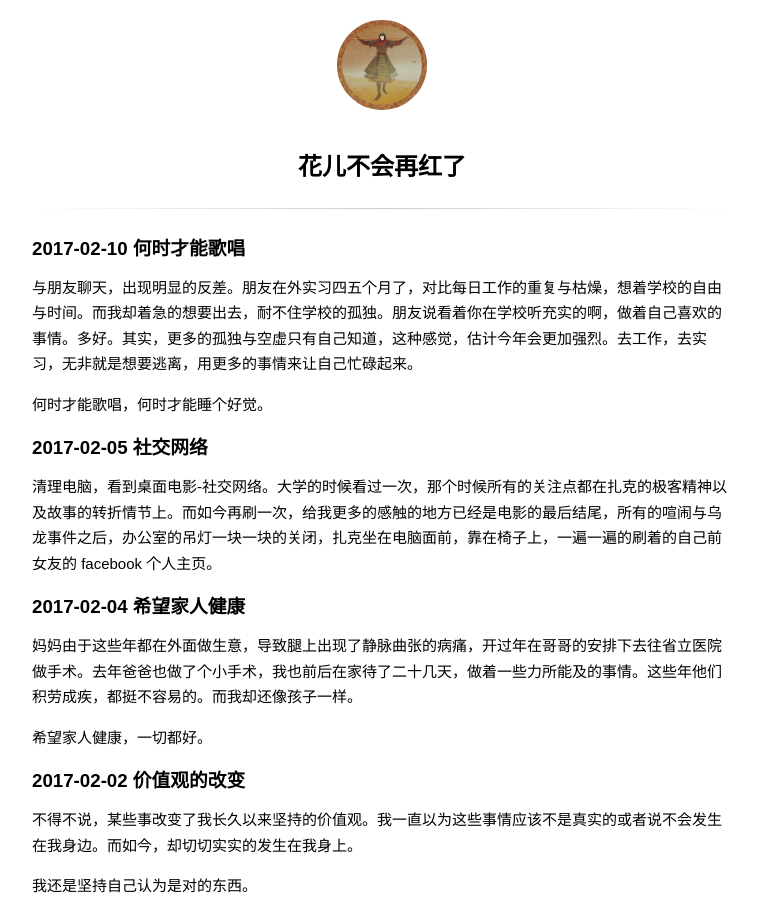
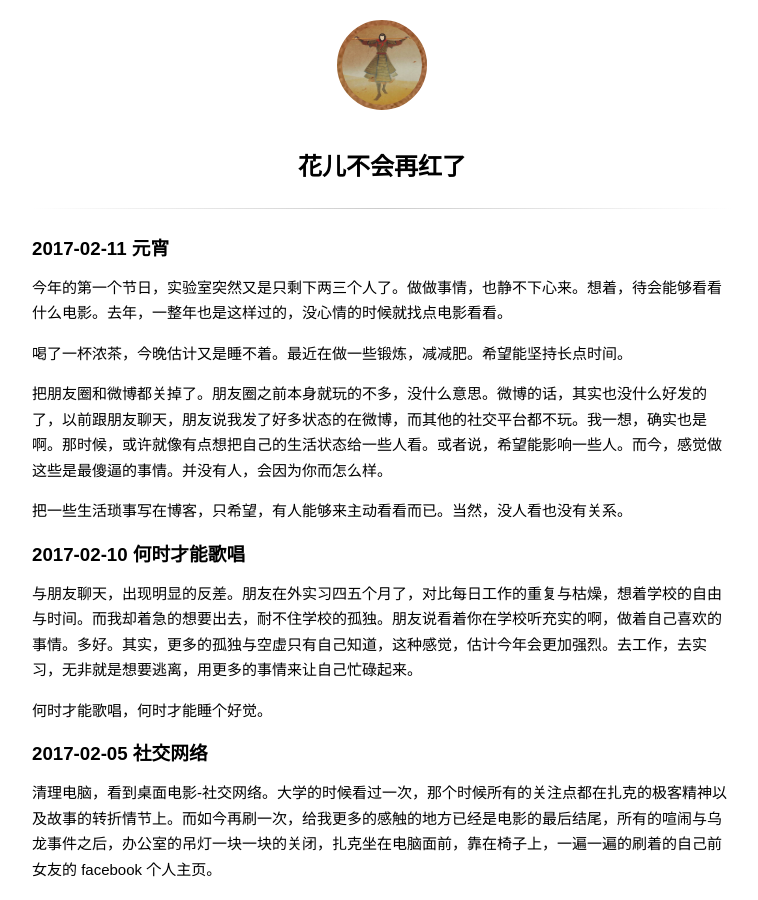
Before and after one commit to wuchangfeng/wuchangfeng.github.io, a Jekyll site: the page built from diary.md, in a window 1280 px wide and 900 px high. Shown: the whole window, without its empty margins (258-1016 px from the left). Built offline with Jekyll 4.4.1, drawn with Linux system fonts in a browser that asks for light colours; some web fonts are replaced; comment, search, counter and statistics services are not loaded.

```diff
--- a/diary.md
+++ b/diary.md
@@ -1,6 +1,16 @@
 ---
 title: 花儿不会再红了
 ---
+
+### 2017-02-11 元宵
+
+今年的第一个节日，实验室突然又是只剩下两三个人了。做做事情，也静不下心来。想着，待会能够看看什么电影。去年，一整年也是这样过的，没心情的时候就找点电影看看。
+
+喝了一杯浓茶，今晚估计又是睡不着。最近在做一些锻炼，减减肥。希望能坚持长点时间。
+
+把朋友圈和微博都关掉了。朋友圈之前本身就玩的不多，没什么意思。微博的话，其实也没什么好发的了，以前跟朋友聊天，朋友说我发了好多状态的在微博，而其他的社交平台都不玩。我一想，确实也是啊。那时候，或许就像有点想把自己的生活状态给一些人看。或者说，希望能影响一些人。而今，感觉做这些是最傻逼的事情。并没有人，会因为你而怎么样。
+
+把一些生活琐事写在博客，只希望，有人能够来主动看看而已。当然，没人看也没有关系。
 
 ### 2017-02-10 何时才能歌唱
 
```
Also changed, not shown: resume.md (deleted, +0 -40 lines).
